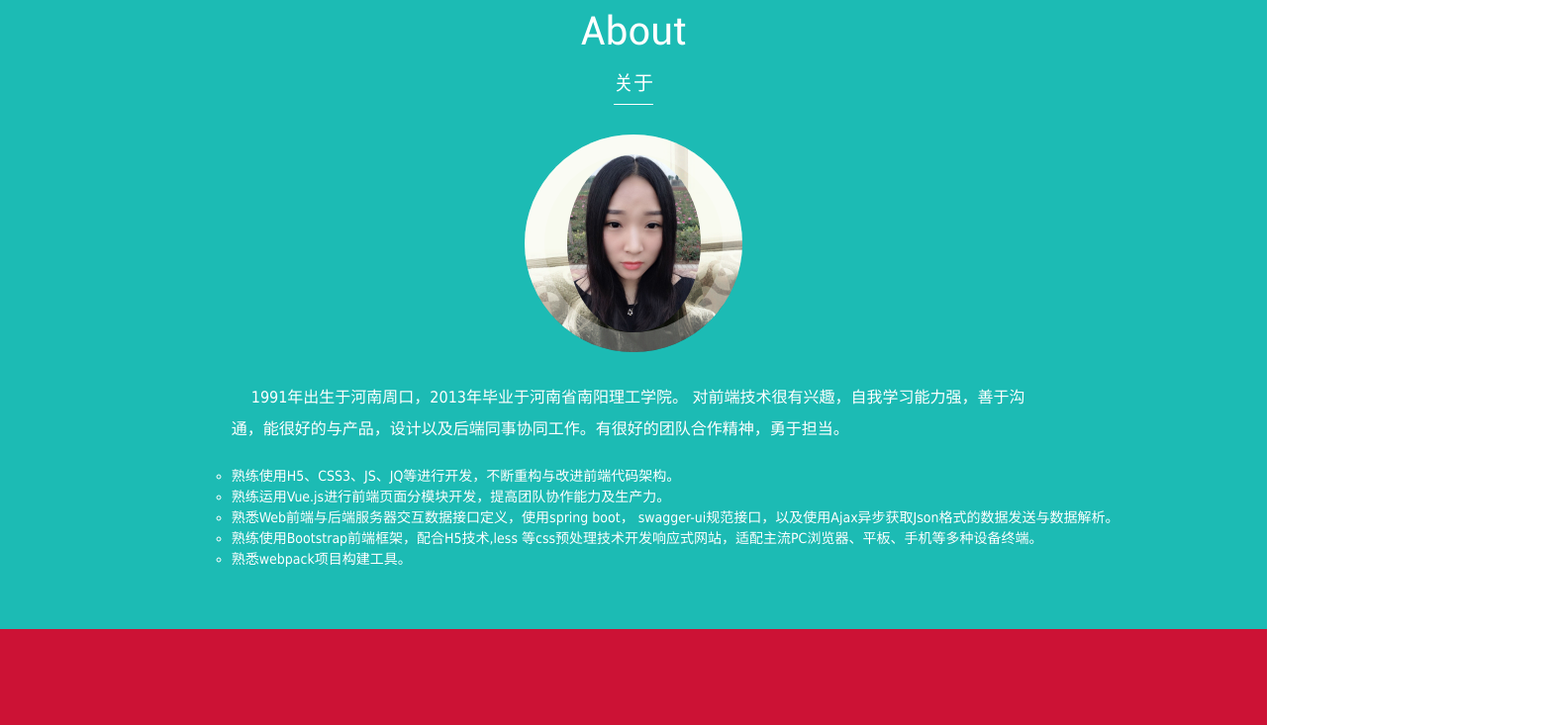
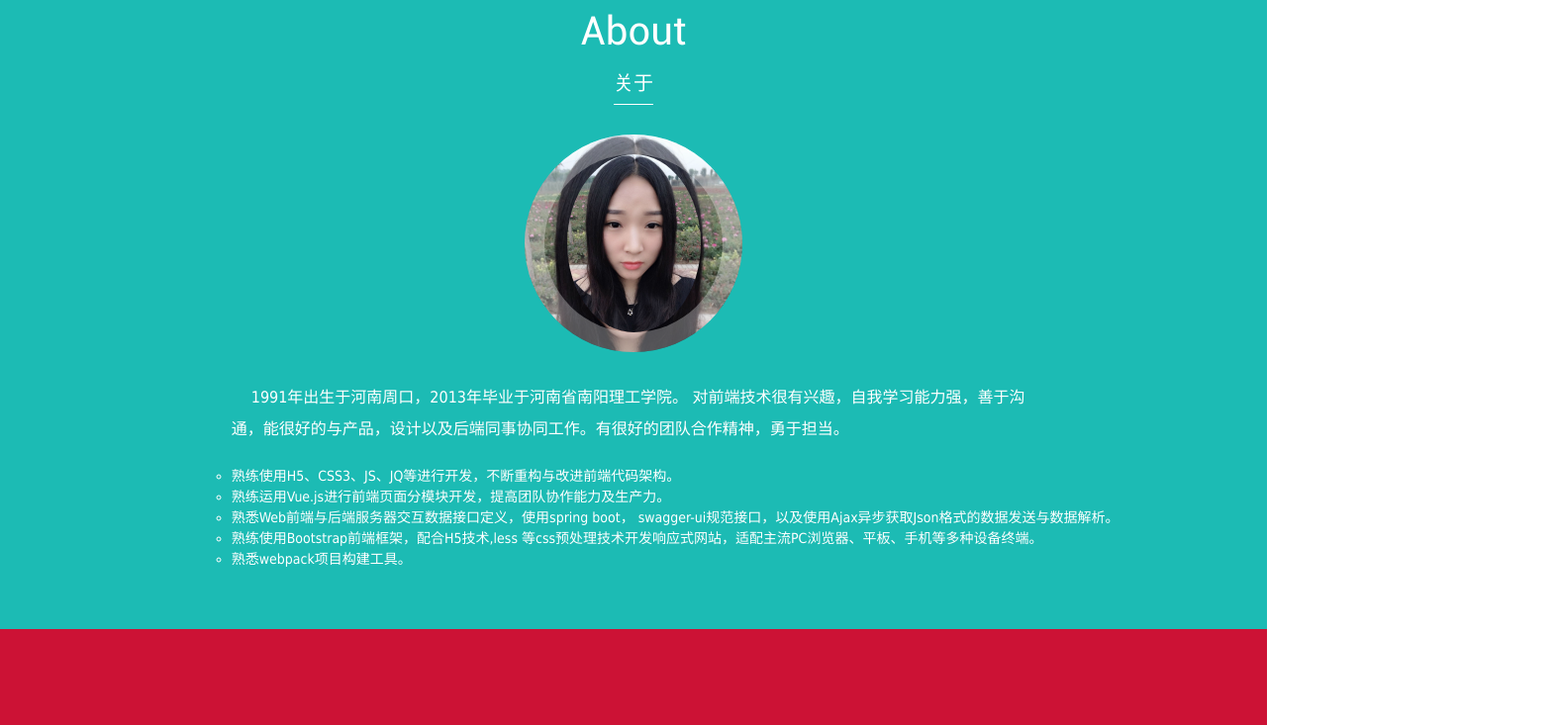
Before and after one commit to shihanxi/myself, a plain HTML site: page index.html in a window 1280 px wide. Shown: the part 4520-5253 px from the top of the page at 99% size, 1573 px wide, since content can reach past the window. Drawn offline with Linux system fonts and the light colour scheme.

Commit message:
Update index.css

```diff
--- a/static/css/index.css
+++ b/static/css/index.css
@@ -548,7 +548,7 @@ em i {
     border-radius: 50%;
     width: 220px;
     height: 220px;
-    background: url("../images/xixi.jpg") no-repeat;
+    background: url("../images/WechatIMG1.jpeg") no-repeat;
     background-size: 100%;
     margin: 30px auto;
 
```
